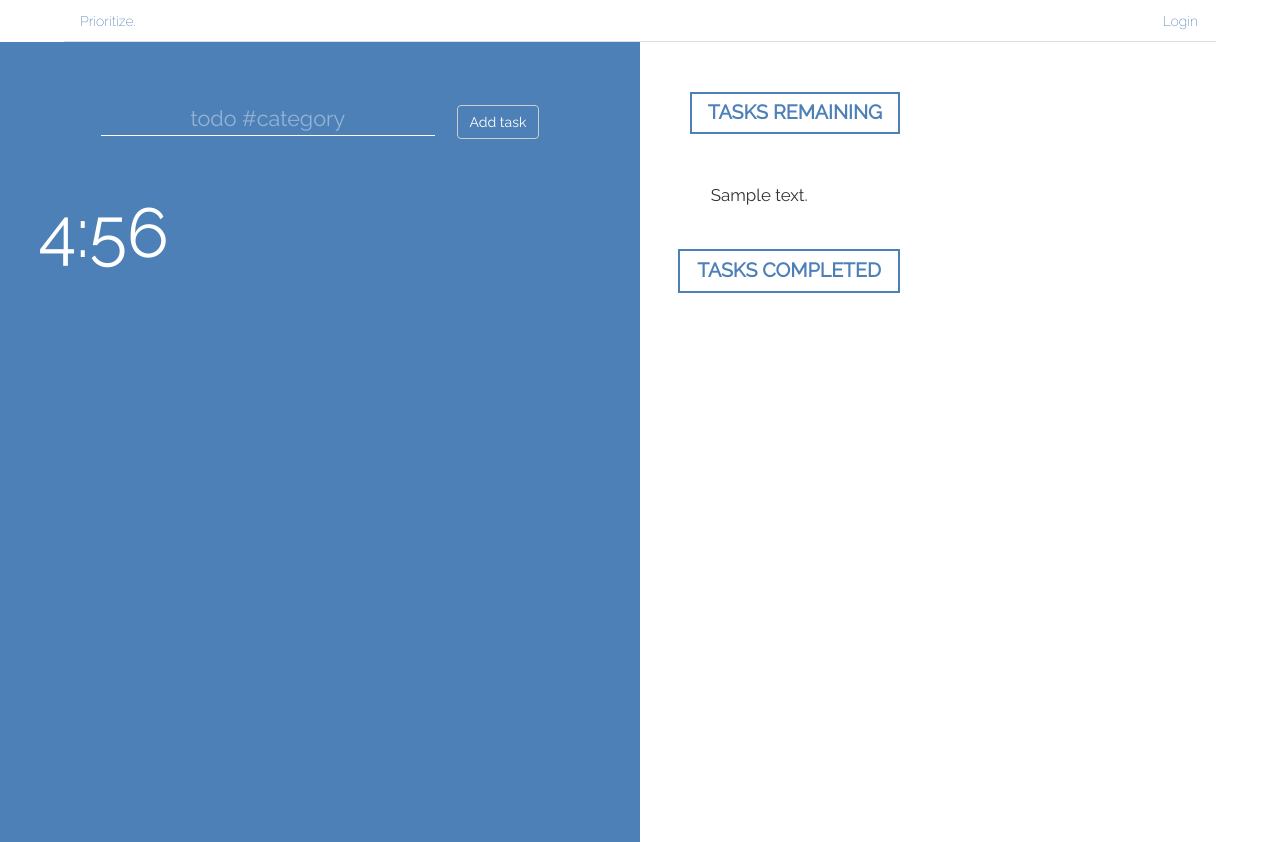
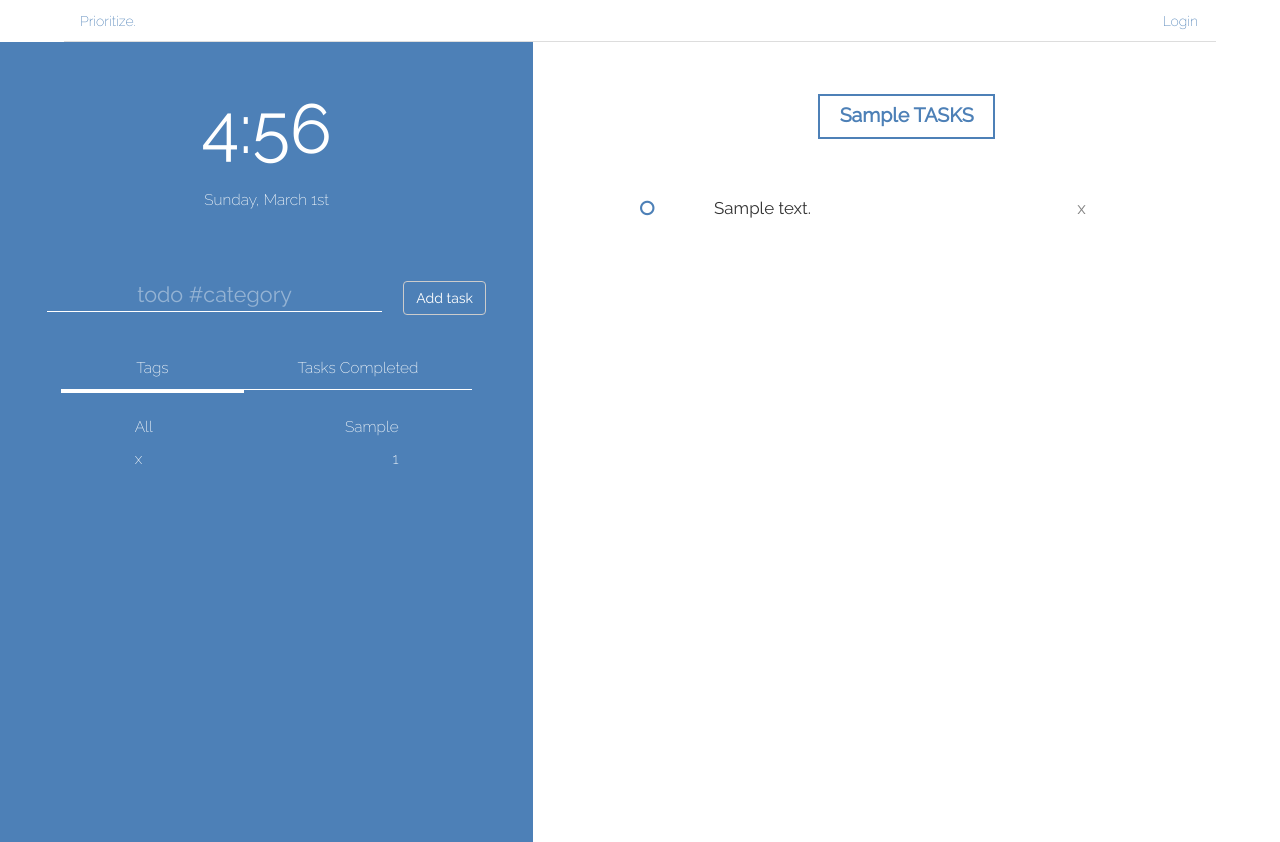
Before and after one commit to harshays/prioritize, a Flask app: template app/templates/profile.html in a window 1280 px wide. Run offline with Flask 2, Linux system fonts and the light colour scheme; tables that the repository leaves empty hold one stand-in row (values such as "Sample post"); the template is opened without the code that fills it: values that come from a table or form of the project are taken from there, most other values are stand-ins (such as "Sample title", 1, 10 or a date in 2020); some libraries are stand-ins or nearby versions.

Commit message:
new profile design + jinja changes

```diff
--- a/app/templates/profile.html
+++ b/app/templates/profile.html
@@ -12,39 +12,80 @@
 
 {% block body %}
     <div class="row mainContainer">
-        <div class="col-xs-6 leftContainer">
+        <div class="col-sm-5 leftContainer text-center">
+            <div class="timeContainer text-center">
+                <p class="time"></p>
+                <p class="day"></p>
+            </div>
+            <br>
             <div class="addTodo text-center">
                 {{ wtf.quick_form(form) }}
             </div>
-    <br>
-        <div class="timeContainer">
-            <p class="time">
 
-            </p>
+            <div class="utils">
+                <ul class="nav nav-pills nav-justified leftNav">
+                    <li class="active tags"><a href="#">Tags</a></li>
+                    <li class="completed"><a href="#">Tasks Completed</a></li>
+                </ul>
+                <div class="tagsActive">
+                    <div class="row text-left">
+                        <div class="col-sm-2"></div>
+                        <div class="col-sm-8">
+                            <p>All<span class="pull-right">{{sz}}</span></p>
+                        </div>
+                        <div class="col-sm-2"></div>
+                    </div>
+                    {% for hashtg, count in hsh.items() %}
+                    <div class="row text-left">
+                        <div class="col-sm-2"></div>
+                        <div class="col-sm-8">
+                            <p>{{hashtg}} <span class="pull-right">{{count}}</span></p>
+                        </div>
+                        <div class="col-sm-2"></div>
+                    </div>
+                    {% endfor %}
+                </div>
+                <div class="completedActive">
+                    <div class="row text-left">
+                        <div class="col-sm-2"></div>
+                        <div class="col-sm-8">
+                            <p> No tasks completed yet. </span></p>
+                        </div>
+                        <div class="col-sm-2"></div>
+                    </div>
+                </div>
+            </div>
+
         </div>
-        </div>
-        <div class="col-xs-6 rightContainer">
+        <div class="col-sm-7 rightContainer">
             <div class="todoContainer">
-                <p class="subheader"><b>TASKS REMAINING</b></p>
-                <ul class="todos">
-                    {% for task in td %}
-                        <ul class="todo">{{task.description}}</ul>
-                    {% endfor %}
+                <div class="subheaderDiv">
+                    {% if sz == 1 %}
+                        <p class="subheader"><b>{{sz}} TASK</b></p>
+                    {% else %}
+                        <p class="subheader"><b>{{sz}} TASKS</b></p>
+                    {% endif %}
+
+                </div>
+
+                <ul class="todos list-unstyled">
+                    {% if td == [] %}
+                        <p>No tasks remaining. <i class="fa fa-smile-o"></i></p>
+                    {% else %}
+                        {% for task in td %}
+                            <li class="todo row">
+                                <div id="{{task.id}}" class="col-xs-2 check text-center"><i class="check fa fa-circle-o"></i></div>
+                                <div class="col-xs-7 description">{{task.description}}</div>
+                                <div class="col-xs-3 hashtags">{{task.hashtag}} </div>
+                                <!-- <div class="col-md-2 daysago">{{task.created_at}}</div> -->
+                            </li>
+                        {% endfor %}
+                    {% endif %}
                 </ul>
-            </div>
-            <div class="doneContainer">
-                <p class="subheader"><b>TASKS COMPLETED</b></p>
             </div>
         </div>
     </div>
 
-<!--     <div class="row addTodo">
-        <div class="col-xs-2"></div>
-        <div class="col-xs-8 text-center">
-            {{ wtf.quick_form(form) }}
-        </div>
-        <div class="col-xs-2"></div>
-    </div> -->
 
 
 {% endblock %}
```
